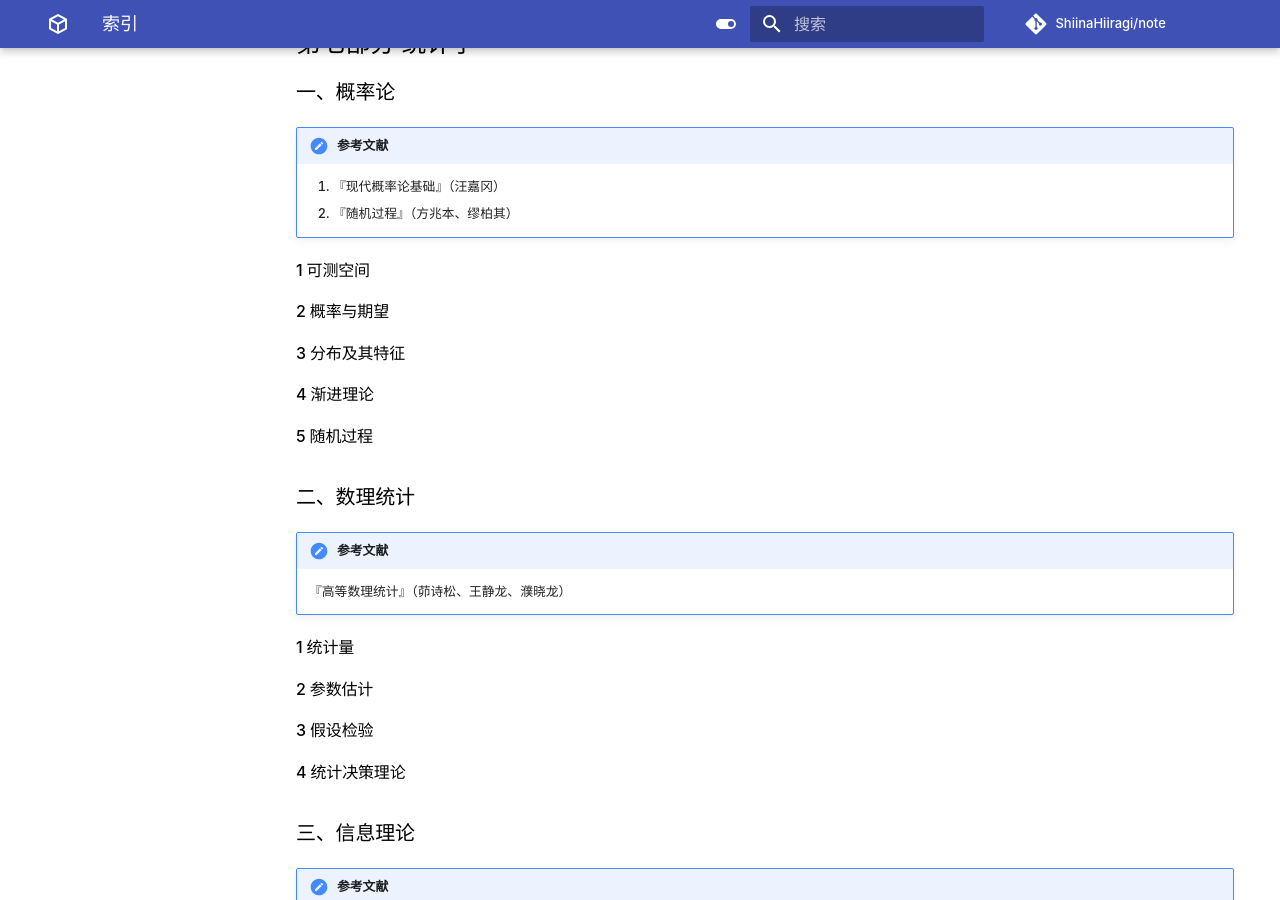
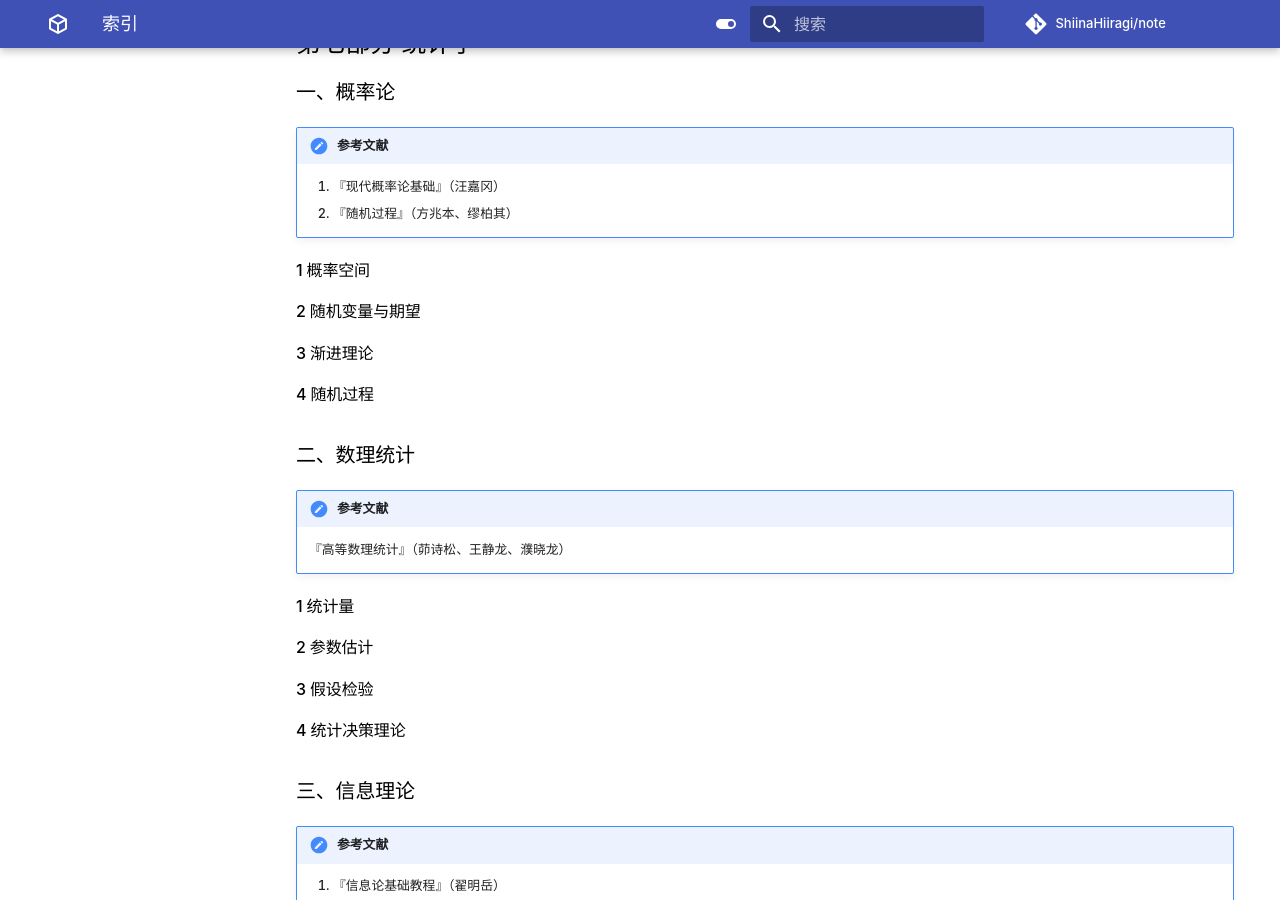
Before and after one commit to ShiinaHiiragi/note, an MkDocs documentation site: the page built from docs/intro/toc.md, in a window 1280 px wide and 900 px high, scrolled down 7361 px. Built offline with MkDocs 1.6.1 and Material for MkDocs 9.7.7, drawn with Linux system fonts in a browser that asks for light colours; comment, search, counter and statistics services are not loaded.

```diff
--- a/docs/intro/toc.md
+++ b/docs/intro/toc.md
@@ -247,15 +247,13 @@
     1. 『现代概率论基础』（汪嘉冈）
     2. 『随机过程』（方兆本、缪柏其）
 
-#### 1 可测空间
+#### 1 概率空间
 
-#### 2 概率与期望
+#### 2 随机变量与期望
 
-#### 3 分布及其特征
+#### 3 渐进理论
 
-#### 4 渐进理论
-
-#### 5 随机过程
+#### 4 随机过程
 
 ### 二、数理统计
 
--- a/mkdocs.yml
+++ b/mkdocs.yml
@@ -177,6 +177,9 @@ nav:
     - 二、实分析:
       - 1 测度论: anly/real/ms.md
       - 2 微分与积分: anly/real/lbg.md
+  - 统计学:
+    - 一、概率论:
+      - 1 概率与期望: stat/prob/prob.md
   - 语言学:
     - 一、类型论:
       - 1 一般类型论: lang/type/gen.md
```
Also changed, not shown: docs/stat/prob/prob.md (added, +1 -0 lines).
